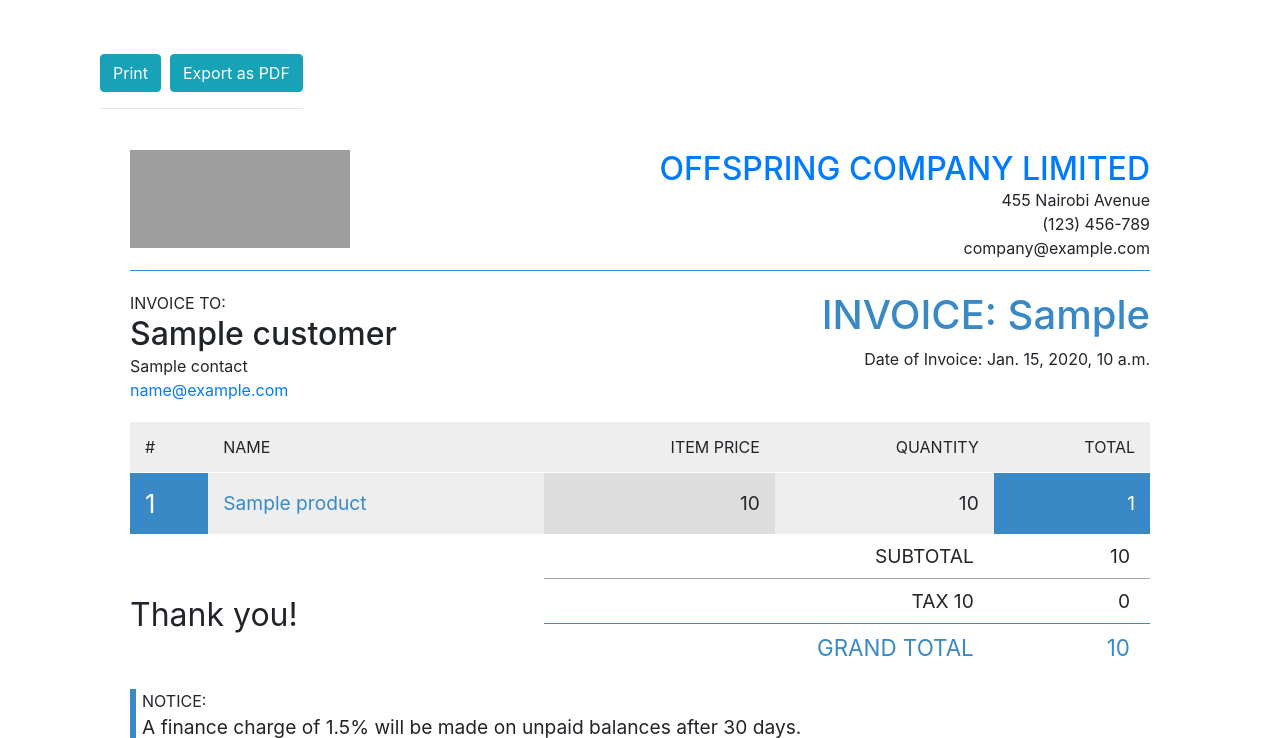
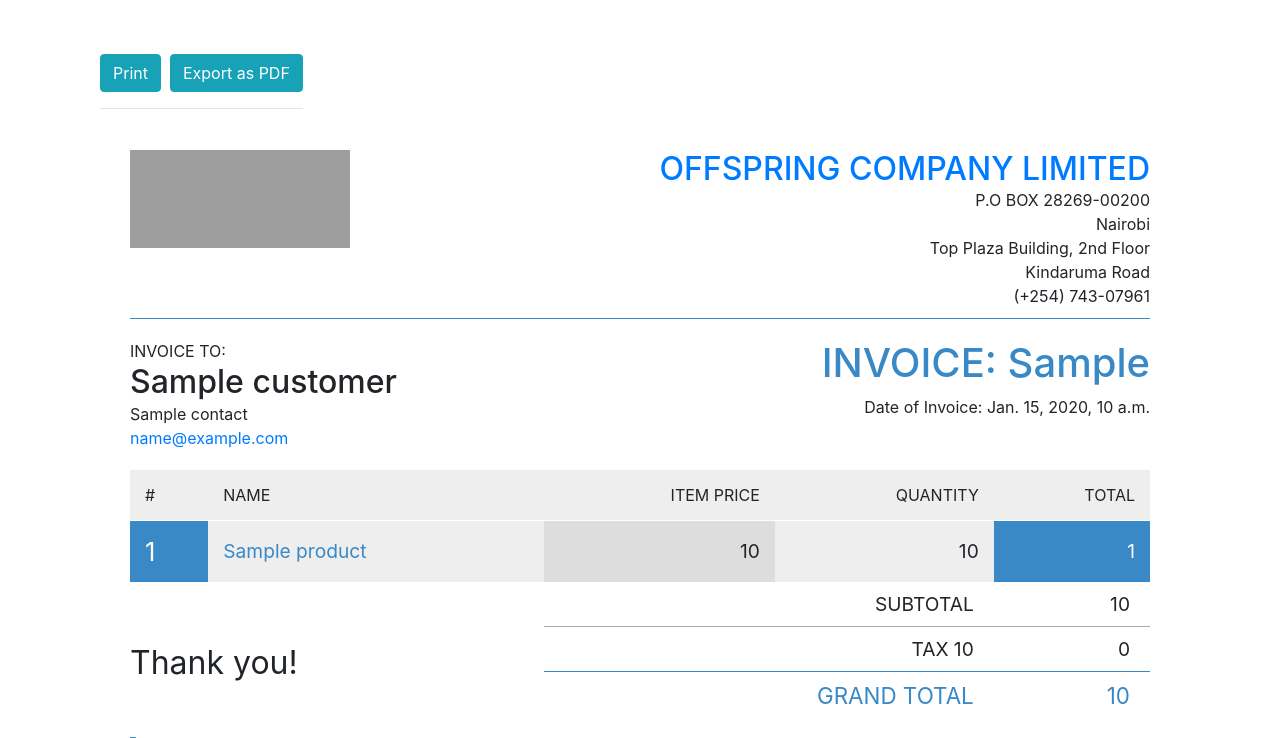
Before and after one commit to gichimux/offspring-project, a Django app: template app/templates/customer/invoice.html in a window 1280 px wide. Shown: the top 738 px of the page. Run offline with Django 3.2, Linux system fonts and the light colour scheme; the template is opened without the code that fills it: most values are stand-ins (such as "Sample title", 1, 10 or a date in 2020); some libraries are stand-ins or nearby versions; grey boxes are pictures that could not be loaded.

Commit message:
merge to master

```diff
--- a/app/templates/customer/invoice.html
+++ b/app/templates/customer/invoice.html
@@ -182,9 +182,12 @@ a{
                             OFFSPRING COMPANY LIMITED
                             </a>
                         </h2>
-                        <div>455 Nairobi Avenue</div>
-                        <div>(123) 456-789</div>
-                        <div>company@example.com</div>
+                        <div>P.O BOX 28269-00200</div>
+                        <div>Nairobi</div>
+                        <div>Top Plaza Building, 2nd Floor</div>
+                        <div>Kindaruma Road</div>
+
+                        <div>(+254) 743-07961</div>
                     </div>
                 </div>
             </header>
--- a/app/views.py
+++ b/app/views.py
@@ -16,6 +16,7 @@ from rest_framework.response import Response
 from rest_framework.views import APIView
 from .serializer import *
 from rest_framework import status
+from django.http import JsonResponse
 
 '''
 View for pwa
@@ -525,7 +526,7 @@ def customerApiViews(request):
         x[p.sKU]=[]
         for w in p.location.all():
             x[p.sKU]=[{"quantity":i.quantity,"time":i.time,"product":i.product.name.name} for i in w.orders.all()]
-    from django.http import JsonResponse
+
     return JsonResponse({"data":x})
 
 # def xss(request):
--- a/main/settings.py
+++ b/main/settings.py
@@ -135,6 +135,7 @@ STATIC_URL = '/static/'
 STATICFILES_DIRS = [
     os.path.join(BASE_DIR, "static"),
 ]
+
 STATICFILES_STORAGE = 'whitenoise.storage.CompressedManifestStaticFilesStorage'
 MEDIA_URL = '/media/'
 MEDIA_ROOT = os.path.join(BASE_DIR, 'media')
```
